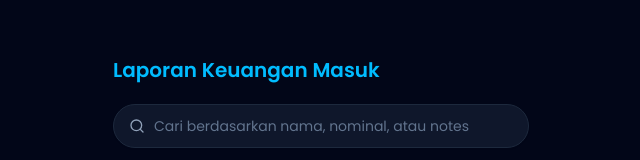
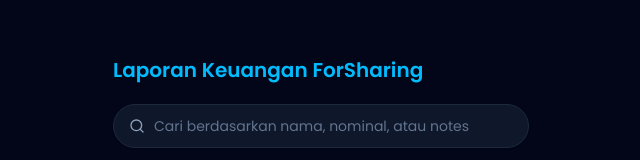
Before and after one commit to IlhamSoejudAlkahfiardy/forsharing-co, a Next.js app: page / in a window 1280 px wide. Shown: the top 160 px of the page, without its empty margins (319-959 px from the left). Built offline with nearby package versions, Linux system fonts and the light colour scheme.

Commit message:
Update header text in Home component to reflect new branding as 'Laporan Keuangan ForSharing'

```diff
--- a/app/page.tsx
+++ b/app/page.tsx
@@ -69,7 +69,7 @@
       <div className="container max-w-md w-full mx-auto p-4">
         <div className="mt-10 flex flex-col gap-5">
           <p className="font-semibold text-xl text-sky-400">
-            Laporan Keuangan Masuk
+            Laporan Keuangan ForSharing
           </p>
           <SearchBar
             value={search}
```
